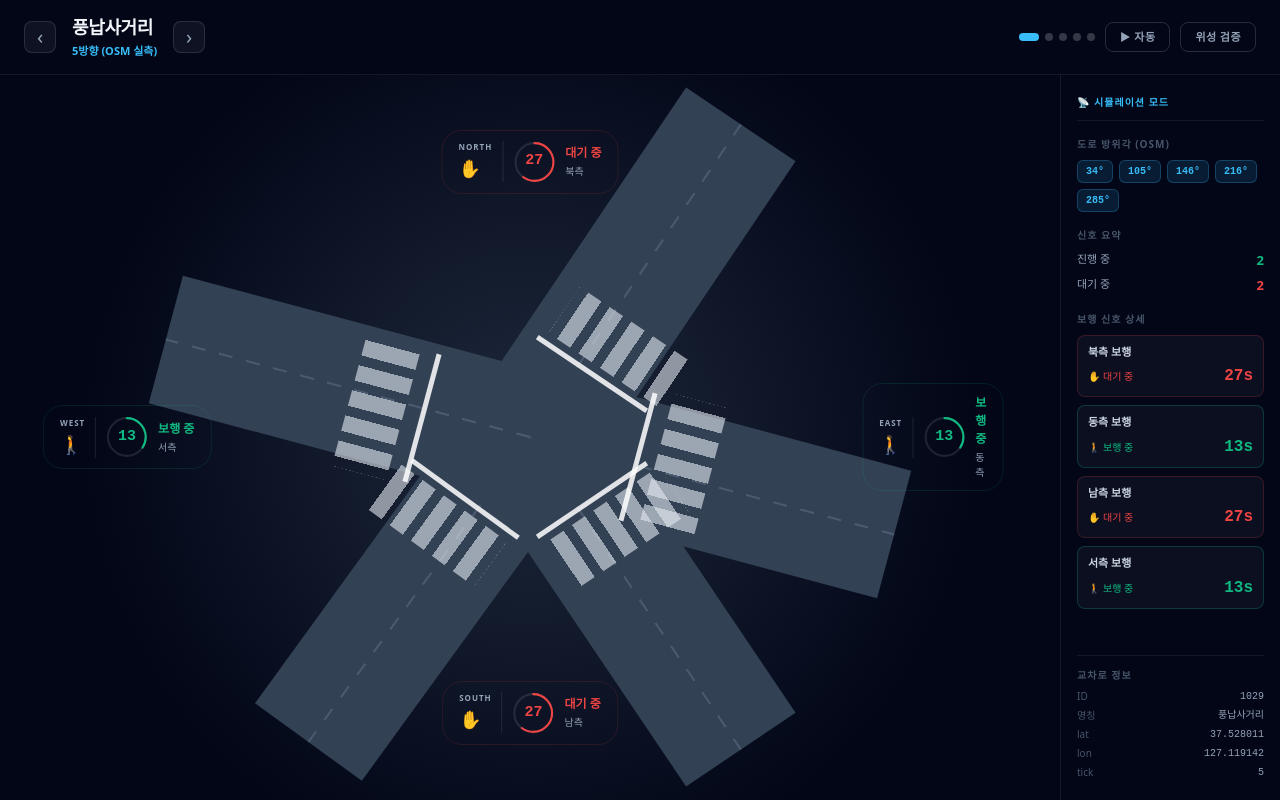
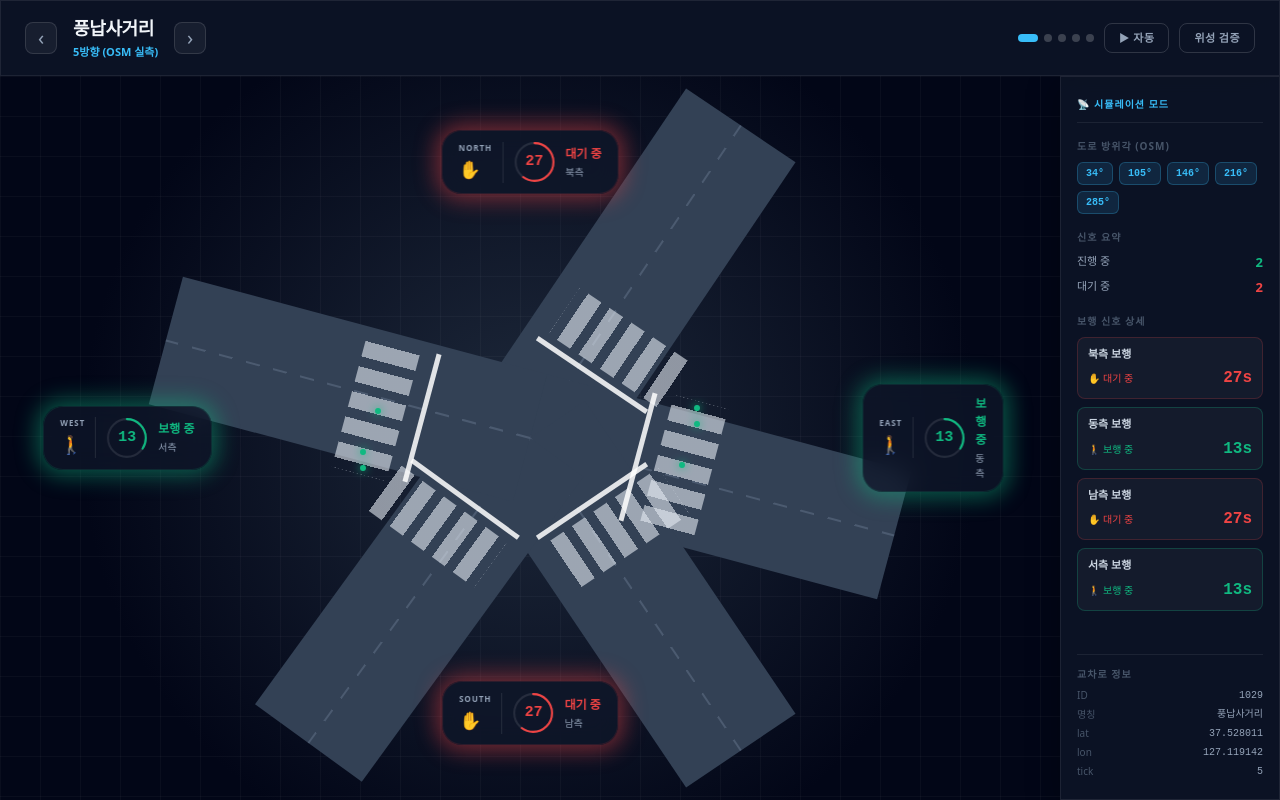
Before and after one commit to hanityx/head-start, a Next.js app: page /demo in a window 1280 px wide. Built offline with nearby package versions, Linux system fonts and the light colour scheme.

Commit message:
feat(ui): 온보딩 투어 추가, 앱 셸·글로벌 스타일 업데이트

```diff
--- a/styles/globals.css
+++ b/styles/globals.css
@@ -138,3 +138,49 @@ a {
     animation: none;
   }
 }
+
+/* ── Intersection View ─────────────────────────────────────── */
+.glass-panel {
+  background: rgba(15, 23, 42, 0.75);
+  backdrop-filter: blur(12px);
+  -webkit-backdrop-filter: blur(12px);
+  border: 1px solid rgba(255, 255, 255, 0.08);
+  box-shadow: 0 8px 32px 0 rgba(0, 0, 0, 0.3);
+}
+
+.map-bg-grid {
+  background-image:
+    linear-gradient(rgba(255, 255, 255, 0.03) 1px, transparent 1px),
+    linear-gradient(90deg, rgba(255, 255, 255, 0.03) 1px, transparent 1px);
+  background-size: 40px 40px;
+}
+
+.traffic-light-glow-green {
+  box-shadow: 0 0 22px 6px rgba(16, 185, 129, 0.45) !important;
+}
+.traffic-light-glow-red {
+  box-shadow: 0 0 22px 6px rgba(239, 68, 68, 0.45) !important;
+}
+.traffic-light-glow-yellow {
+  box-shadow: 0 0 22px 6px rgba(245, 158, 11, 0.45) !important;
+}
+
+@keyframes ped-walk {
+  0%   { left: 4%;  opacity: 0; }
+  8%   { opacity: 1; }
+  92%  { opacity: 1; }
+  100% { left: 96%; opacity: 0; }
+}
+.ped-dot {
+  position: absolute;
+  width: 6px;
+  height: 6px;
+  border-radius: 50%;
+  background: #10b981;
+  box-shadow: 0 0 8px #10b981;
+  animation: ped-walk 5s linear infinite;
+  pointer-events: none;
+}
+@media (prefers-reduced-motion: reduce) {
+  .ped-dot { animation: none; opacity: 0.6; left: 50%; }
+}
--- a/tailwind.config.js
+++ b/tailwind.config.js
@@ -9,7 +9,15 @@ module.exports = {
   ],
   theme: {
     extend: {
+      fontFamily: {
+        display: ["system-ui", "-apple-system", "Apple SD Gothic Neo", "Noto Sans KR", "Malgun Gothic", "sans-serif"],
+      },
       colors: {
+        "navy-950": "#020617",
+        "navy-900": "#0f172a",
+        "navy-800": "#1e293b",
+        "navy-700": "#334155",
+        "sky-accent": "#38bdf8",
         border: "var(--border)",
         input: "var(--input)",
         ring: "var(--ring)",
```
